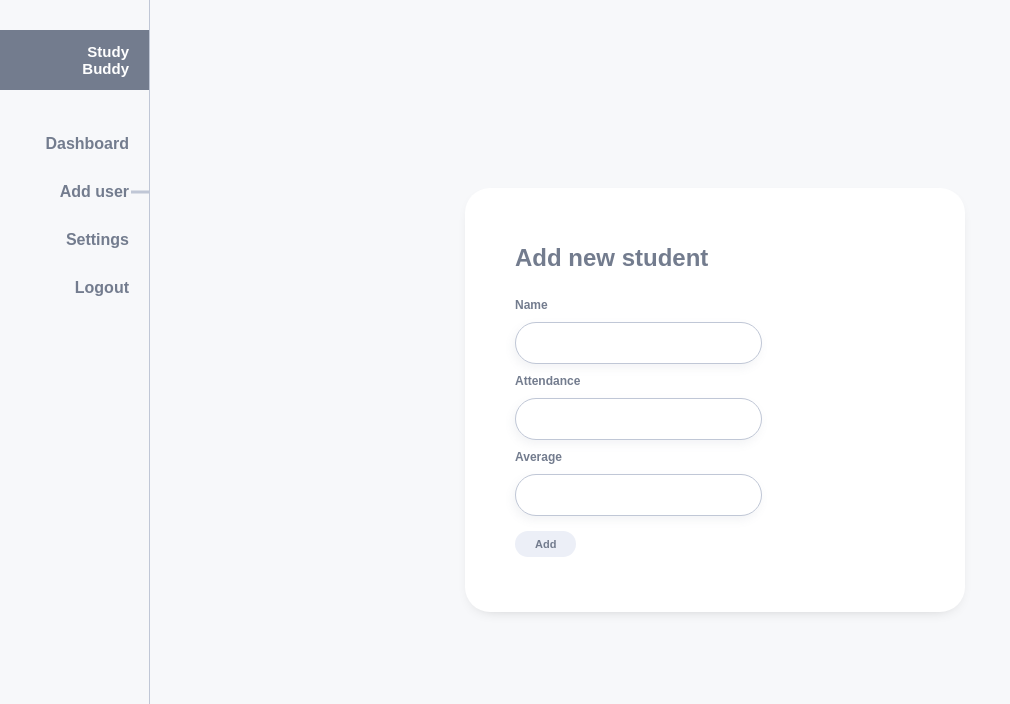
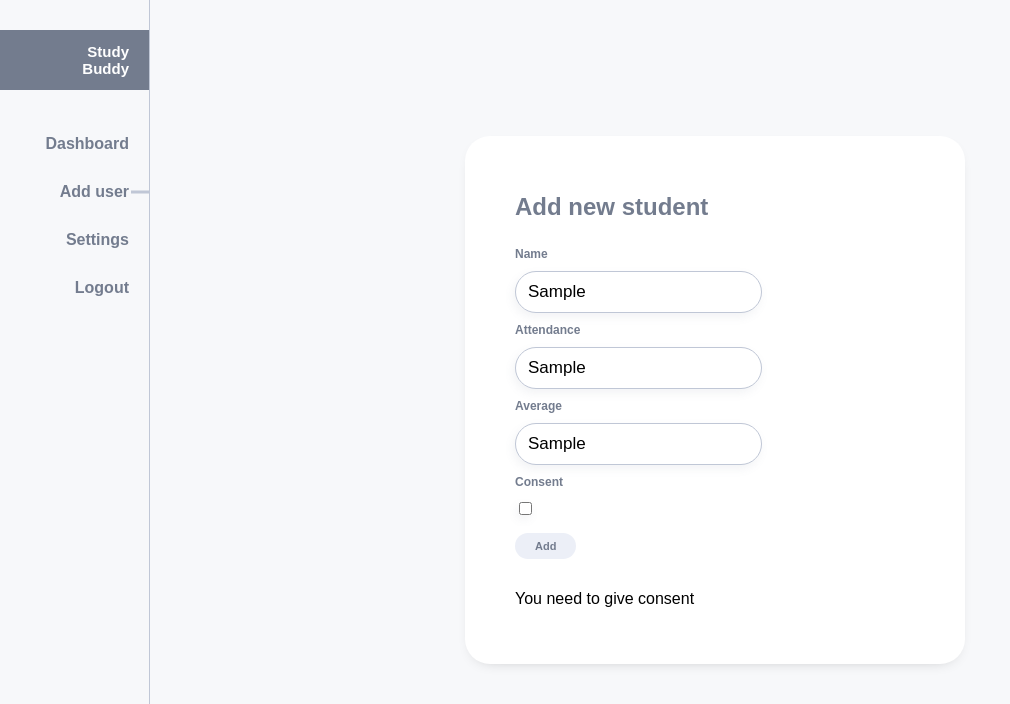
Before and after one commit to Kkinod/ReactAndTS-Favorites_Notes, a React (Create React App) app: page /add-user in a window 1280 px wide. Both pictures are taken after typing "Sample", "Sample", "Sample" into the empty fields and a click on the button "Add". Shown: the top 704 px of the page, without its empty margins (0-1010 px from the left). Built offline with nearby package versions, Linux system fonts and the light colour scheme.

Commit message:
case from reducer to const

```diff
--- a/src/views/AddUser.tsx
+++ b/src/views/AddUser.tsx
@@ -5,10 +5,23 @@ import ViewWrapper from '../components/molecules/ViewWrapper/ViewWrapper'
 import Title from '../components/atoms/Title/Title'
 import { UsersContext } from '../providers/UsersProviders'
 
+interface IState {
+    state: typeof initialFormState
+}
+
 const initialFormState = {
     name: '',
     attendance: '',
     average: '',
+    consent: false,
+    error: '',
+}
+
+const actionTypes = {
+    inputChange: 'INPUT CHANGE',
+    clearValues: 'CLEAR VALUES',
+    consentToggle: 'CONSENT TOGGLE',
+    throwError: 'THROW ERROR',
 }
 
 // need type reducer
@@ -18,13 +31,23 @@ const initialFormState = {
 // ) => {
 const reducer = (state: any, action: any) => {
     switch (action.type) {
-        case 'INPUT CHANGE':
+        case actionTypes.inputChange:
             return {
                 ...state,
                 [action.field]: action.value,
             }
-        case 'CLEAR VALUES':
+        case actionTypes.clearValues:
             return initialFormState
+        case actionTypes.consentToggle:
+            return {
+                ...state,
+                consent: !state.consent,
+            }
+        case actionTypes.throwError:
+            return {
+                ...state,
+                error: action.errorValue,
+            }
         default:
             return state
     }
@@ -44,8 +67,12 @@ const AddUser = () => {
 
     const handleSubmitUser = (e: React.ChangeEvent<HTMLFormElement>) => {
         e.preventDefault()
-        handleAddWorker(formValues)
-        dispatch({ type: 'CLEAR VALUES' })
+        if (formValues.consent) {
+            handleAddWorker(formValues)
+            dispatch({ type: 'CLEAR VALUES' })
+        } else {
+            dispatch({ type: 'THROW ERROR', errorValue: 'You need to give consent' })
+        }
     }
 
     return (
@@ -72,7 +99,16 @@ const AddUser = () => {
                 value={formValues.average}
                 onChange={handleInputChange}
             />
+            <FormField
+                label='Consent'
+                id='consent'
+                name='consent'
+                type='checkbox'
+                value={formValues.average}
+                onChange={() => dispatch({ type: 'CONSENT TOGGLE' })}
+            />
             <Button type='submit'>Add</Button>
+            {formValues.error ? <p>{formValues.error}</p> : null}
         </ViewWrapper>
     )
 }
```
